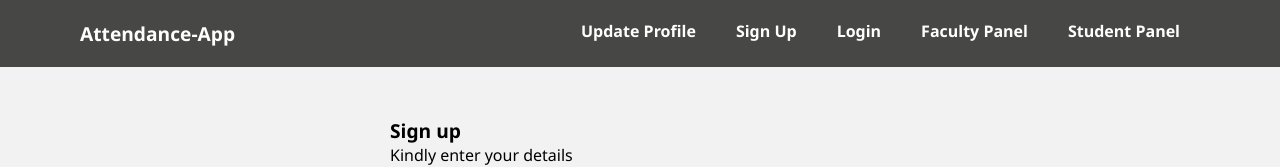
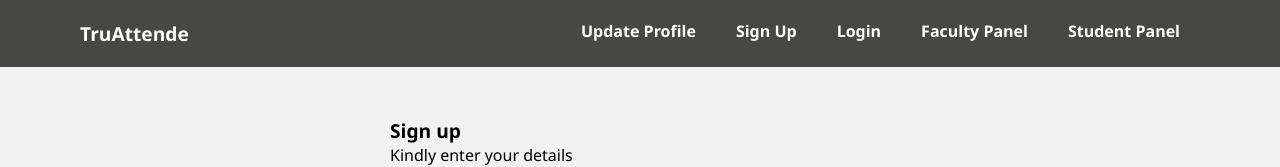
Before and after one commit to Dhruv4171/Attendence, a React (Create React App) app: page / in a window 1280 px wide. Shown: the top 167 px of the page. Built offline with nearby package versions, Linux system fonts and the light colour scheme.

Commit message:
Commit for header changes

```diff
--- a/src/components/header/index.jsx
+++ b/src/components/header/index.jsx
@@ -14,7 +14,7 @@ const Header = () => {
   return (
     <Wrapper>
       <div className='header_left'>
-        <h1>Attendance-App</h1>
+        <h1>TruAttende</h1>
       </div>
       <div>
         <ul className={`menu ${isMenuOpen ? 'open' : ''}`}>
--- a/src/components/studentrole/index.jsx
+++ b/src/components/studentrole/index.jsx
@@ -18,7 +18,7 @@ const StudentRole = ({branch,setBranch,year,setYear,section,setSection}) => {
       <option value='fourthyr'>IV</option>
   </select>
   <select required value={section} onChange={(e)=>setSection(e.target.value)}>
-      <option value='' selected disabled>--SelectYear--</option>
+      <option value='' selected disabled>--SelectSection--</option>
       <option value='a'>A</option>
       <option value='b'>B</option>
       <option value='c'>C</option>
```
